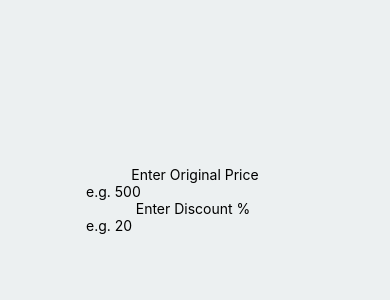
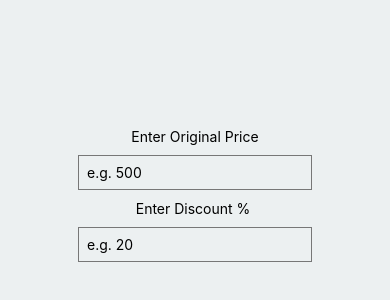
Before and after one commit to Awaiskazmi154/Discount-Calculator-App, a React Native app: screen / in a window 390 px wide. Shown: the part 222-522 px from the top of the page. Built offline with nearby package versions, Linux system fonts and the light colour scheme.

Commit message:
Constraints/styling added

```diff
--- a/App.js
+++ b/App.js
@@ -60,4 +60,17 @@ const styles = StyleSheet.create({
     justifyContent: 'center',
     backgroundColor: '#ecf0f1',
   },
+  input: {
+    borderWidth: 1,
+    borderColor: '#777',
+    padding: 8,
+    margin: 10,
+    width: '60%',
+  },
+  result: {
+    textAlign: 'center',
+    fontWeight: '500',
+    fontSize: 30,
+    paddingBottom: '5%',
+  },
 });
```
